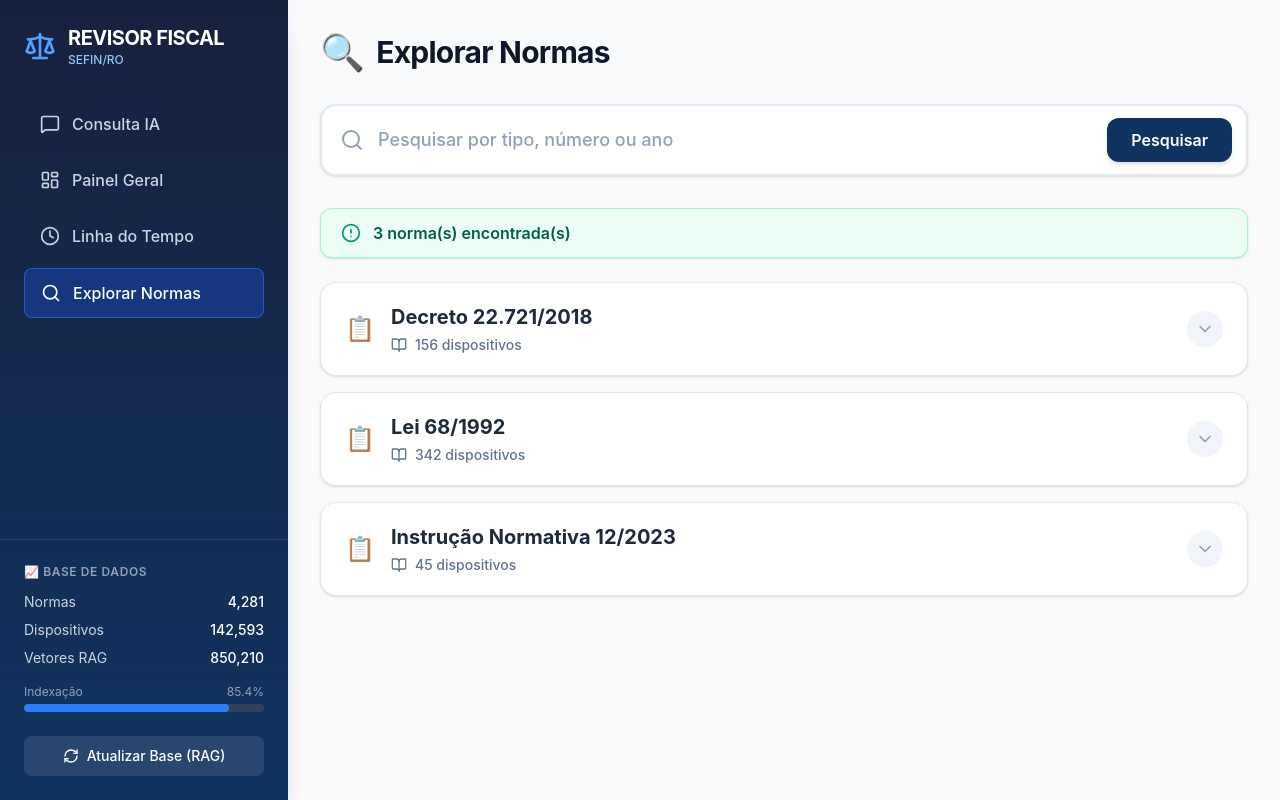
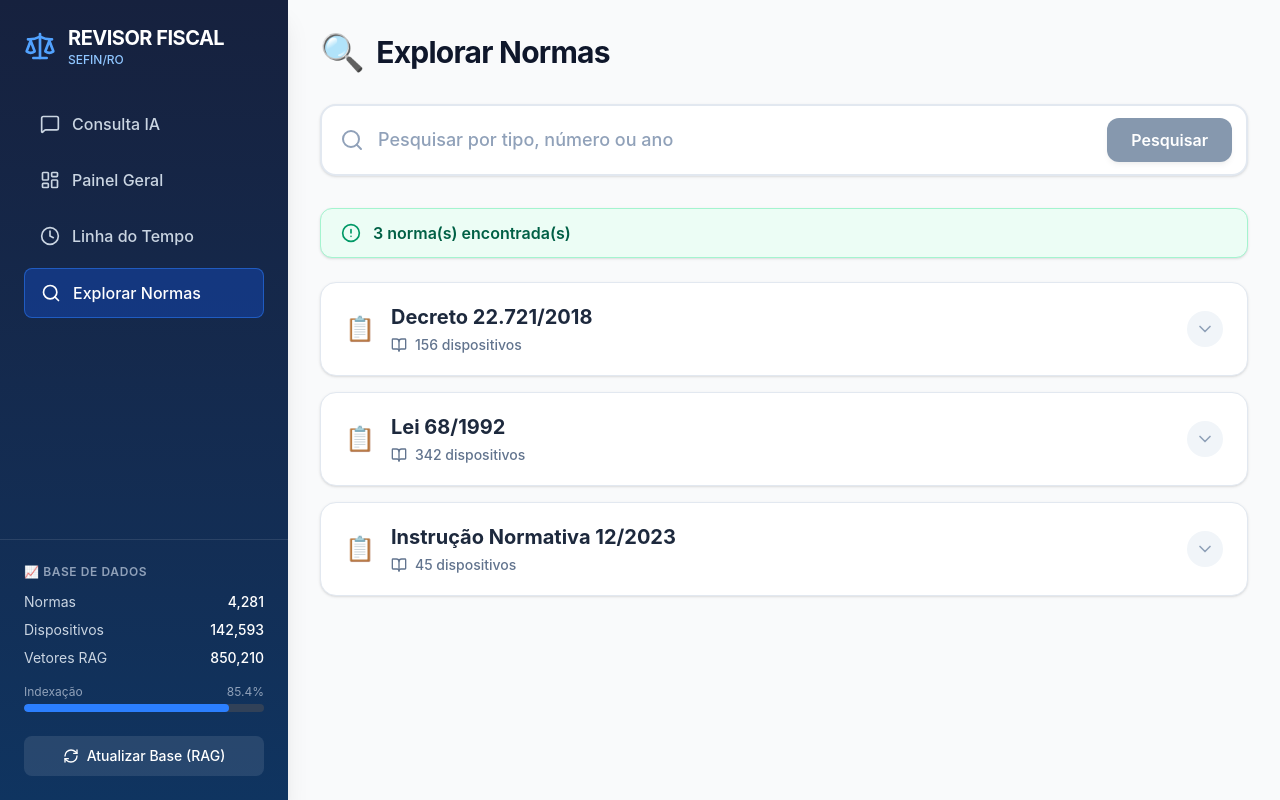
Before and after one commit to Enio-Telles/IA_leg, a React (Vite) app in the folder frontend/: page /explorar-normas in a window 1280 px wide. Built offline with nearby package versions, Linux system fonts and the light colour scheme.

Commit message:
🎨 Palette: Add ARIA label and disabled state to Send button

```diff
--- a/frontend/src/pages/ConsultaIA.tsx
+++ b/frontend/src/pages/ConsultaIA.tsx
@@ -62,7 +62,11 @@ const ConsultaIA = () => {
             placeholder="Digite sua pergunta sobre legislação tributária..."
             className="w-full pl-6 pr-16 py-4 bg-slate-50 border border-slate-200 rounded-2xl focus:outline-none focus:ring-2 focus:ring-blue-500/50 focus:border-blue-500 transition-all text-slate-700 shadow-inner"
           />
-          <button className="absolute right-3 p-2.5 bg-[#0f3460] hover:bg-[#16213e] text-white rounded-xl transition-colors shadow-md group">
+          <button
+            aria-label="Enviar mensagem"
+            disabled={!input.trim()}
+            className="absolute right-3 p-2.5 bg-[#0f3460] hover:bg-[#16213e] disabled:opacity-50 disabled:cursor-not-allowed text-white rounded-xl transition-colors shadow-md group"
+          >
             <Send className="w-5 h-5 transform group-hover:translate-x-0.5 group-hover:-translate-y-0.5 transition-transform" />
           </button>
         </div>
--- a/frontend/src/pages/ExplorarNormas.tsx
+++ b/frontend/src/pages/ExplorarNormas.tsx
@@ -44,7 +44,11 @@ const ExplorarNormas = () => {
           placeholder="Pesquisar por tipo, número ou ano"
           className="w-full pl-14 pr-6 py-5 bg-white border-2 border-slate-200 rounded-2xl focus:outline-none focus:ring-4 focus:ring-blue-500/20 focus:border-blue-500 transition-all text-lg shadow-sm font-medium text-slate-800 placeholder-slate-400"
         />
-        <button className="absolute right-4 top-1/2 -translate-y-1/2 px-6 py-2.5 bg-[#0f3460] hover:bg-[#16213e] text-white rounded-xl transition-colors font-semibold shadow-md">
+        <button
+          aria-label="Pesquisar normas"
+          disabled={!searchTerm.trim()}
+          className="absolute right-4 top-1/2 -translate-y-1/2 px-6 py-2.5 bg-[#0f3460] hover:bg-[#16213e] disabled:opacity-50 disabled:cursor-not-allowed text-white rounded-xl transition-colors font-semibold shadow-md"
+        >
           Pesquisar
         </button>
       </div>
@@ -61,6 +65,9 @@ const ExplorarNormas = () => {
             <div key={result.id} className="bg-white rounded-2xl border border-slate-200 shadow-sm overflow-hidden transition-all duration-300">
               {/* Accordion Header */}
               <button
+                aria-expanded={expanded === result.id}
+                aria-controls={`content-${result.id}`}
+                id={`accordion-${result.id}`}
                 onClick={() => toggleExpand(result.id)}
                 className="w-full px-6 py-5 flex items-center justify-between hover:bg-slate-50 transition-colors focus:outline-none focus:bg-slate-50"
               >
@@ -76,13 +83,13 @@ const ExplorarNormas = () => {
                   </div>
                 </div>
                 <div className={`p-2 rounded-full transition-colors ${expanded === result.id ? 'bg-blue-100 text-blue-600' : 'bg-slate-100 text-slate-400'}`}>
-                  {expanded === result.id ? <ChevronUp className="w-5 h-5" /> : <ChevronDown className="w-5 h-5" />}
+                  {expanded === result.id ? <ChevronUp className="w-5 h-5" aria-hidden="true" /> : <ChevronDown className="w-5 h-5" aria-hidden="true" />}
                 </div>
               </button>
 
               {/* Accordion Content */}
               {expanded === result.id && (
-                <div className="border-t border-slate-100 bg-slate-50/50 p-6">
+                <div id={`content-${result.id}`} aria-labelledby={`accordion-${result.id}`} className="border-t border-slate-100 bg-slate-50/50 p-6">
                   <h4 className="font-bold text-slate-800 mb-4 flex items-center gap-2">
                     <Clock className="w-5 h-5 text-slate-400" /> Histórico de Versões
                   </h4>
```
